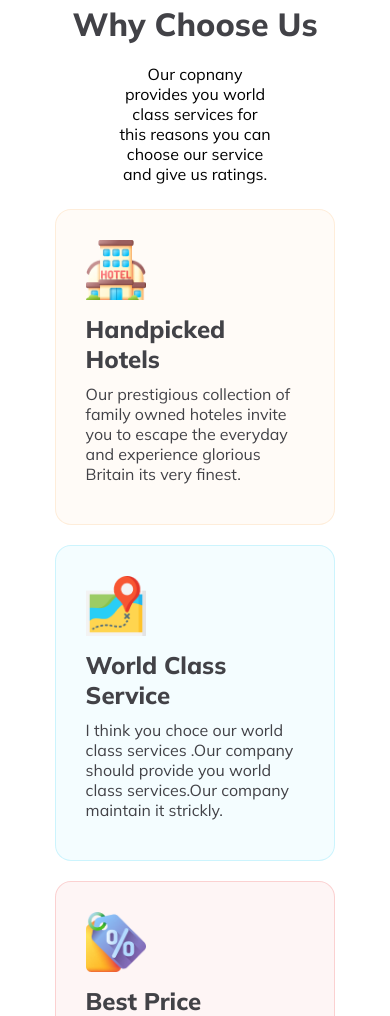
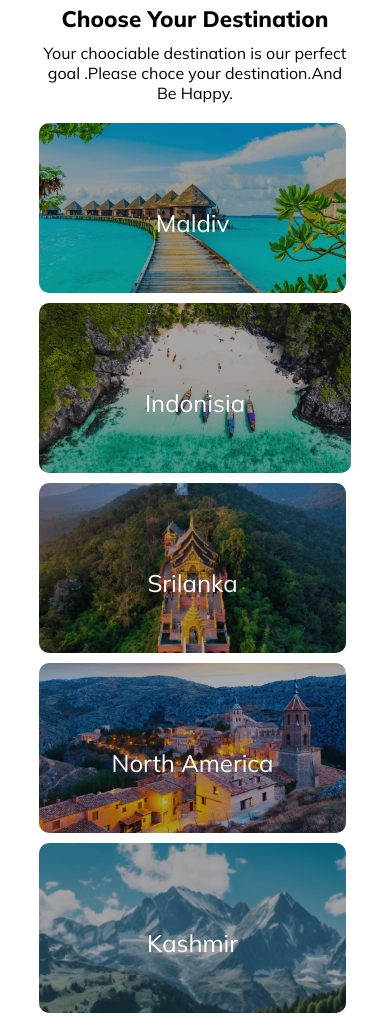
Before and after one commit to alamshuvo/Thrill-Trailers, a plain HTML site: page index.html in a window 390 px wide. Shown: the part 1820-2836 px from the top of the page. Drawn offline with Linux system fonts and the light colour scheme.

Commit message:
chocce our destination

```diff
--- a/index.html
+++ b/index.html
@@ -104,6 +104,23 @@
           </div>
         </div>
       </section>
+      <!-- choce our destination -->
+      <section id="choce-our-destination">
+        <h2 class="destination-title">Choose Your Destination</h2>
+        <p class="destination-dris">Your choociable destination is our perfect goal .Please choce your destination.And Be Happy.</p>
+        <div class="destination-area">
+              <!-- <img class="maldiiv" src="./images/maldivs.png" alt=""> -->
+              <div class="maldiiv"><div class="text">Maldiv</div></div>
+              <div class="indonisia"><div class="text">Indonisia</div></div>
+              <div class="Srilanka"><div class="text">Srilanka</div></div>
+              <div class="North-america"><div class="text">North America</div></div>
+              <div class="Kashmir"><div class="text">Kashmir</div></div>
+              <div class="Bangladesh"><div class="text">Bangladesh</div></div>
+              <div class="Bandarban"><div class="text">Bandarban</div></div>
+        </div>
+
+        </div>
+      </section>
       <!-- why choce us section -->
       <section id="why-choce-us">
         <div class="top-text">
--- a/styles/responsive.css
+++ b/styles/responsive.css
@@ -82,6 +82,59 @@
   .popular-tour-img{
     width: 100%;
 }
+/* destination */
+
+.destination-area{
+  grid-template-columns: 1fr;
+  grid-template-rows: repeat(7 ,1fr);
+  height: 100%;
+
+}
+.maldiiv{
+   grid-column: 1/span 1;
+  grid-row: 1 /span 1;
+  height: 170px;
+}
+.indonisia{
+  grid-column: 1/span 1;
+  grid-row: 2 /span 1;
+  height: 170px;
+}
+.Srilanka{
+  grid-column: 1/span 1;
+  grid-row: 3 /span 1;
+  height: 170px;
+}
+.North-america{
+  grid-column: 1/span 1;
+  grid-row: 4 /span 1;
+  height: 170px;
+}
+.Kashmir{
+  grid-column: 1/span 1;
+  grid-row: 5 /span 1;
+  height: 170px;
+}
+.Bangladesh{
+  grid-column: 1/span 1;
+  grid-row: 6 /span 1;
+  height: 170px;
+}
+.Bandarban{
+  grid-column: 1/span 1;
+  grid-row: 7 /span 1;
+  height: 170px;
+}
+.destination-title{
+  font-size: 1.4rem;
+  font-weight: 800;
+}
+.destination-dris{
+  font-size: 1rem;
+}
+
+
+
 
 /* choce us section */
 .card{
@@ -111,4 +164,5 @@
 .icon,.top-area{
   flex-direction: column;
 }
+
 }
--- a/styles/style.css
+++ b/styles/style.css
@@ -174,6 +174,115 @@
     color: var(--text-color);
     border: none;
     border-radius: 8px;
+}
+/* destination section */
+#choce-our-destination{
+  width: 100%;
+  margin-top: 100px;
+  text-align: center;
+}
+.destination-title{
+  font-size: 2rem;
+  font-weight: 800;
+
+}
+.destination-dris{
+  margin-top: 10px;
+  margin-bottom: 20px;
+  text-align: center;
+}
+
+.destination-area{
+  display: grid;
+  grid-template-columns: repeat(12,1fr);
+  grid-template-rows: repeat(3,1fr);
+  width: 100%;
+  height: 700px;
+  row-gap: 10px;
+
+}
+.maldiiv{
+  background:  linear-gradient(0deg, rgba(19, 19, 24, 0.20) 0%, rgba(19, 19, 24, 0.20) 100%), url("../images/maldivs.png");
+  background-position: center;
+  background-repeat: no-repeat;
+  grid-column: 1/span 6;
+  grid-row: 1 /span 1;
+  color:#fff;
+  background-size: cover;
+  margin-right: 5px;
+  border-radius: 10px;
+
+}
+.indonisia{
+  background:  linear-gradient(0deg, rgba(19, 19, 24, 0.20) 0%, rgba(19, 19, 24, 0.20) 100%), url("../images/indonisia.png");
+  background-position: center;
+  background-repeat: no-repeat;
+  background-size: cover;
+  grid-column: 7/ span 13;
+  grid-row: 1 /span 1;
+  border-radius: 10px;
+  color:#fff;
+}
+.Srilanka{
+  background: linear-gradient(0deg, rgba(19, 19, 24, 0.20) 0%, rgba(19, 19, 24, 0.20) 100%), url("../images/srilanka.png");
+  background-position: center;
+  background-repeat: no-repeat;
+  background-size: cover;
+  grid-column: 1/span 3;
+  grid-row: 2/span 1;
+  margin-right: 5px;
+  border-radius: 10px;
+  color:#fff;
+}
+.North-america{
+  background: linear-gradient(0deg, rgba(19, 19, 24, 0.20) 0%, rgba(19, 19, 24, 0.20) 100%), url("../images/north-ami.png");
+  background-position: center;
+  background-repeat: no-repeat;
+  background-size: cover;
+  grid-column: 4/span 6;
+  grid-row: 2/span 1;
+  margin-right: 5px;
+  border-radius: 10px;
+  color:#fff;
+}
+.Kashmir{
+  background: linear-gradient(0deg, rgba(19, 19, 24, 0.20) 0%, rgba(19, 19, 24, 0.20) 100%), url("../images/kashmir.png");
+  background-position: center;
+  background-repeat: no-repeat;
+  background-size: cover;
+  grid-column: 10/span 3;
+  grid-row: 2/span 1;
+  margin-right: 5px;
+  border-radius: 10px;
+  color:#fff;
+}
+.Bangladesh{
+  background:  linear-gradient(0deg, rgba(19, 19, 24, 0.20) 0%, rgba(19, 19, 24, 0.20) 100%), url("../images/bd.png");
+  background-position: center;
+  background-repeat: no-repeat;
+  background-size: cover;
+  grid-column: 1/span 6;
+  grid-row: 3/span 1;
+  margin-right: 5px;
+  border-radius: 10px;
+  color:#fff;
+}
+.Bandarban{
+  background:  linear-gradient(0deg, rgba(19, 19, 24, 0.20) 0%, rgba(19, 19, 24, 0.20) 100%), url("../images/bandrban.png");
+  background-position: center;
+  background-repeat: no-repeat;
+  background-size: cover;
+  grid-column: 7/span 13;
+  grid-row: 3/span 1;
+  margin-right: 5px;
+  border-radius: 10px;
+  color:#fff;
+
+}
+.text{
+ font-size: 1.5rem;
+ position: relative;
+ top: 50%;
 }
 /* why choce us section */
 .top-text {
```
Also changed, not shown: images/bandrban.png (renamed from images/Rectangle 10.png), images/bd.png (renamed from images/Rectangle 11.png), images/indonisia.png (renamed from images/Rectangle 8.png), images/kashmir.png (renamed from images/Rectangle 9.png), images/maldivs.png (renamed from images/Rectangle 5.png), images/north-ami.png (renamed from images/Rectangle 7.png), images/srilanka.png (renamed from images/Rectangle 6.png).
